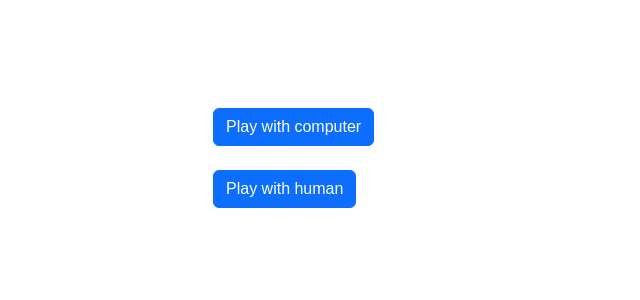
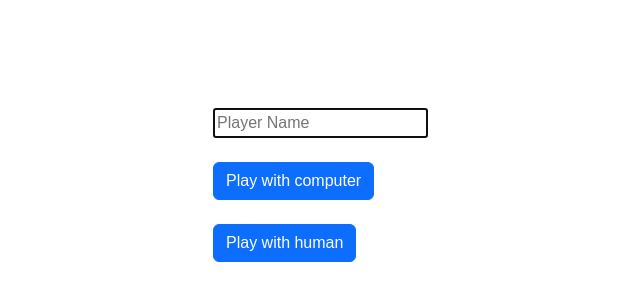
Before and after one commit to kavinshah/tictactoe, a React (Create React App) app: page / in a window 1280 px wide. Shown: the part 252-552 px from the top of the page, without its empty margins (299-939 px from the left). Built offline with nearby package versions, Linux system fonts and the light colour scheme.

Commit message:
Add username to game page

```diff
--- a/src/App.css
+++ b/src/App.css
@@ -72,8 +72,8 @@ ul {
 }
 
 .game {
-  top:35%;
-  left:45%;
+  top:30%;
+  left:40%;
   position:absolute;
 }
 
--- a/src/App.js
+++ b/src/App.js
@@ -13,6 +13,7 @@ function Game(props){
 	const [history, setHistory] = useState([]);
 	const [winner, setWinner] = useState(null);
 	let mode = useParams().mode;
+	let playerName = useParams().playername;
 
 	const checkWinner = (states) => {
 		let winner=null;
@@ -105,11 +106,14 @@ function Game(props){
 	};
 
 	return (
+		<>
+		<h1>Welcome, {playerName}!</h1>
 		<div className='game'>
 			<p>{gameStatus()}</p>
 			<Board cells={cellStates} handleCellClick={handleCellClick} />
 			<Steps step={currentStep} handleMoveClick={handleMoveClick} history={history} />
 		</div>
+		</>
 	);
 }
 
--- a/src/Home.js
+++ b/src/Home.js
@@ -1,16 +1,21 @@
 import 'bootstrap/dist/css/bootstrap.css';
 import './App.css';
-import React from 'react';
+import React, { useState } from 'react';
 
 function Home(){
+	const [playername, setName] = useState("");
 	return (
 		<div className='center'>
 			<div>
-				<a id='single' className='btn btn-primary' href="/tictactoe/#/game/singleplayer">Play with computer</a>
+				<input type='text' id='name' placeholder='Player Name' onChange={(e) => {setName(e.target.value);}} autoFocus />
 			</div>
 			<br />
 			<div>
-				<a id='twoplayer' className='btn btn-primary' href="/tictactoe/#/game/multiplayer">Play with  human</a>
+				<a id='single' className='btn btn-primary' href={'/tictactoe/#/game/singleplayer/'.concat(playername)}>Play with computer</a>
+			</div>
+			<br />
+			<div>
+				<a id='twoplayer' className='btn btn-primary' href={'/tictactoe/#/game/multiplayer/'.concat(playername)}>Play with human</a>
 			</div>
 		</div>
 	);
--- a/src/index.js
+++ b/src/index.js
@@ -17,7 +17,7 @@ const router = createHashRouter([
 		element: <Home />,
 	},
 	{
-		path:('/game/:mode'),
+		path:('/game/:mode/:playername'),
 		element: <Game />,
 	},
 ]);
```
